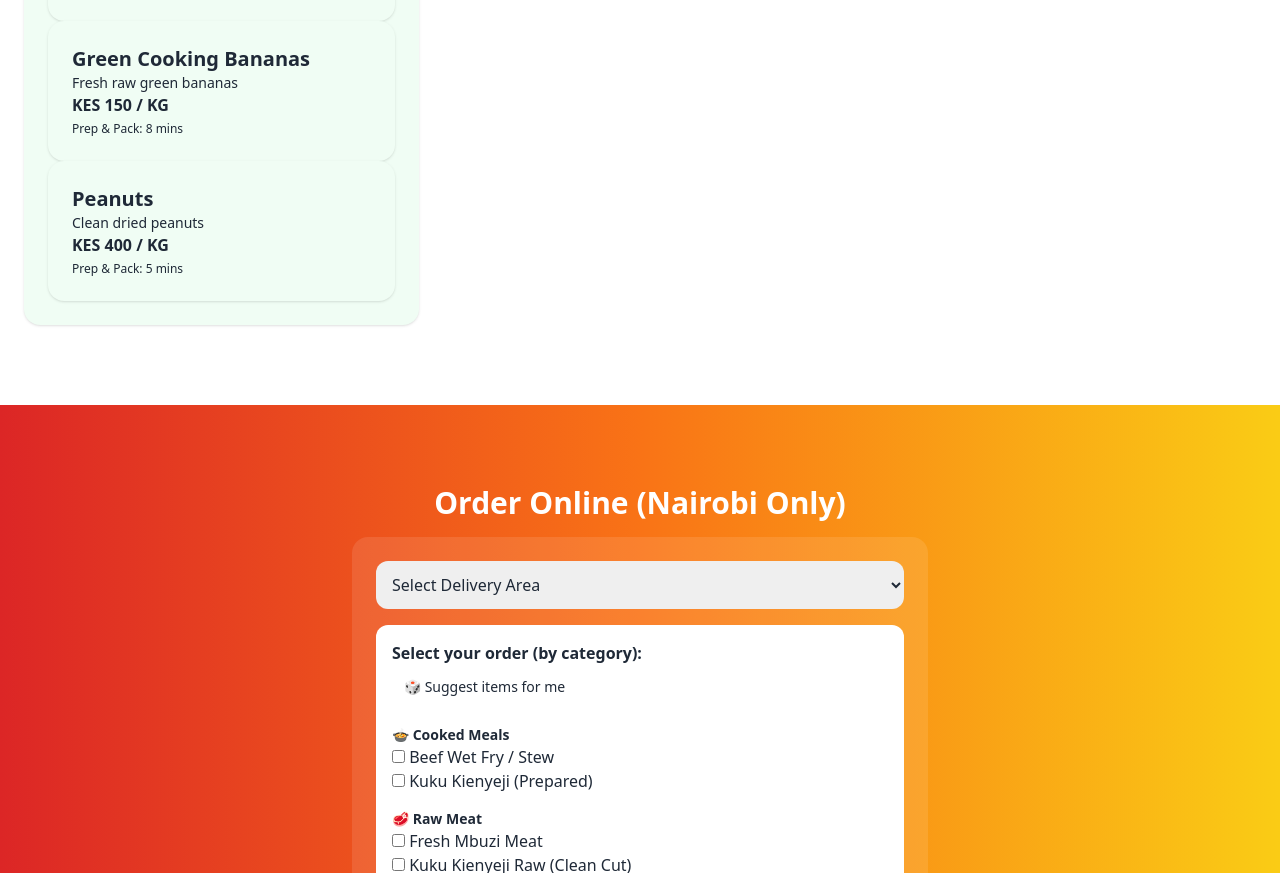
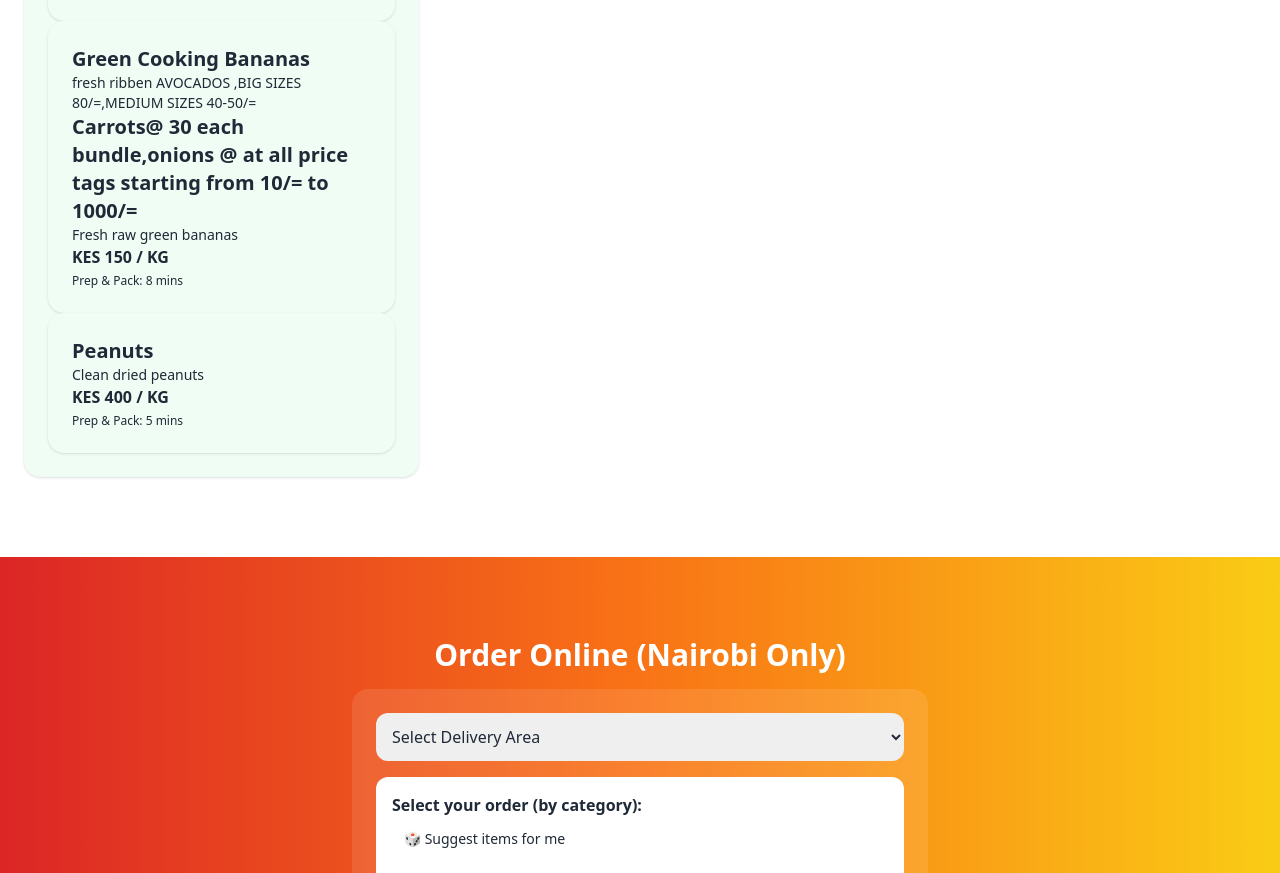
Before and after one commit to alvineomwocha8-bot/www.fastfood.com, a plain HTML site: page index.html in a window 1280 px wide. Shown: the part 3983-4856 px from the top of the page. Drawn offline with nearby package versions, Linux system fonts and the light colour scheme.

Commit message:
Update index.html

```diff
--- a/index.html
+++ b/index.html
@@ -257,6 +257,8 @@
       </div>
       <div class="bg-green-50 rounded-2xl shadow p-6 hover:scale-105 transition">
         <h4 class="text-xl font-bold">Green Cooking Bananas</h4>
+        <p class="text-sm"> fresh ribben AVOCADOS ,BIG SIZES 80/=,MEDIUM SIZES 40-50/=</p>
+        <p class= "text-xl font-bold"> Carrots@ 30 each bundle,onions @ at all price tags starting from 10/= to 1000/=</p>
         <p class="text-sm">Fresh raw green bananas</p>
         <p class="font-semibold">KES 150 / KG</p>
         <p class="text-xs mt-1">Prep & Pack: 8 mins</p>
```
